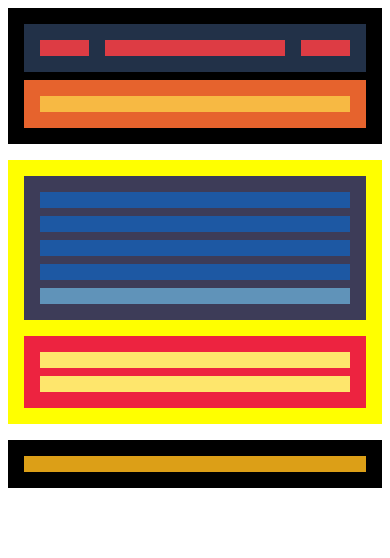
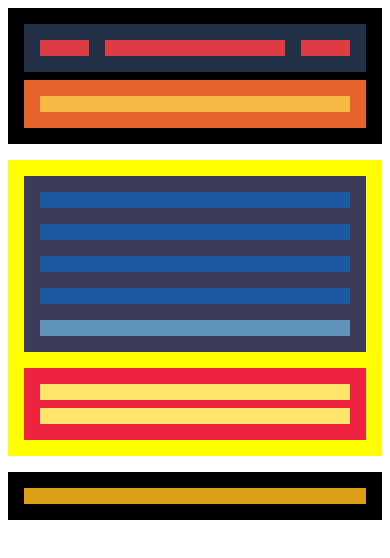
Before and after one commit to juliasriera/flex-container, a plain HTML site: page index.html in a window 390 px wide. Drawn offline with Linux system fonts and the light colour scheme.

Commit message:
.article

```diff
--- a/css/style.css
+++ b/css/style.css
@@ -159,8 +159,9 @@ footer {
            background-color: #ffff00;
          }
 
-         article {
-           display: block;
+         .article {
+           flex: 1 1 100%;
+
          }
       }
 
```
